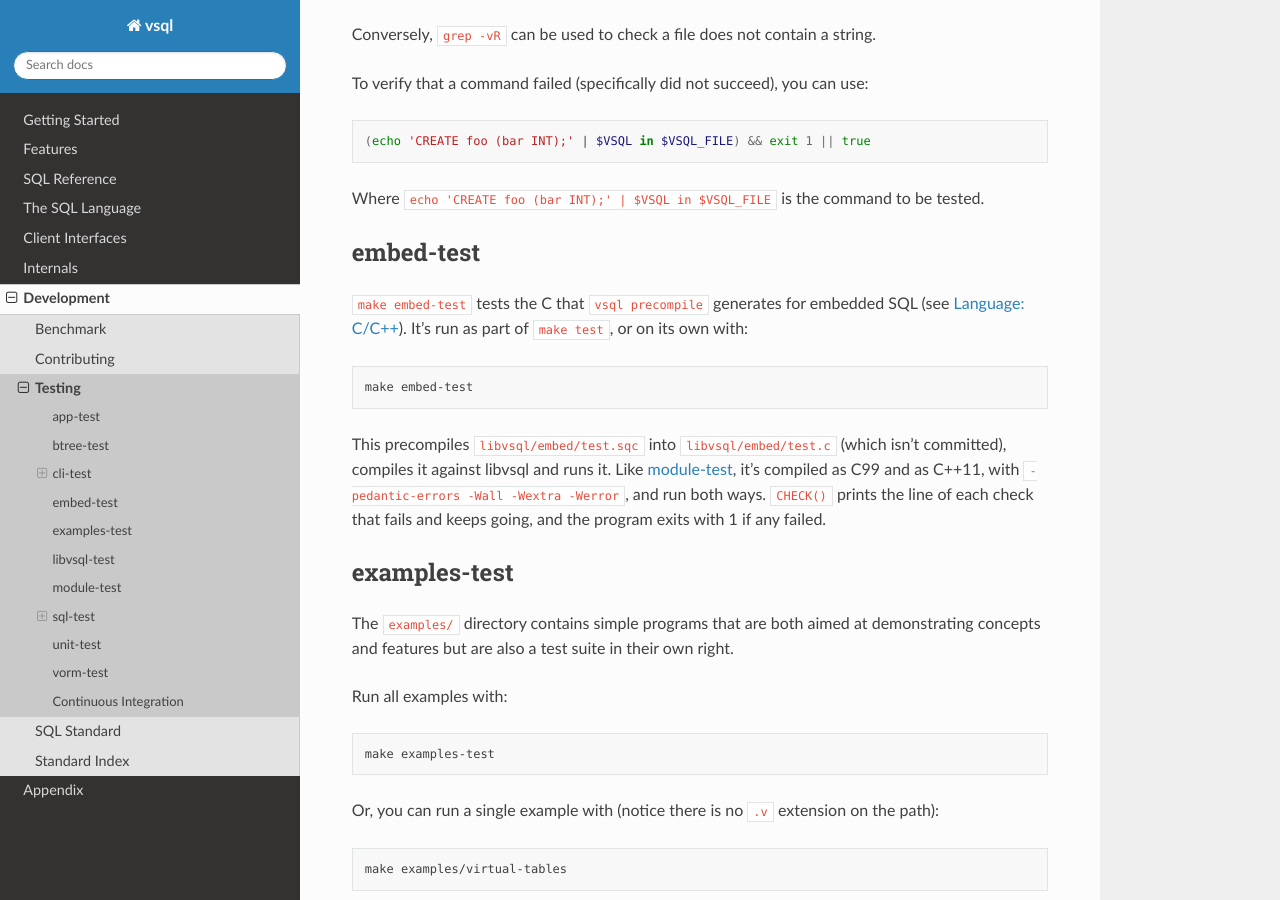
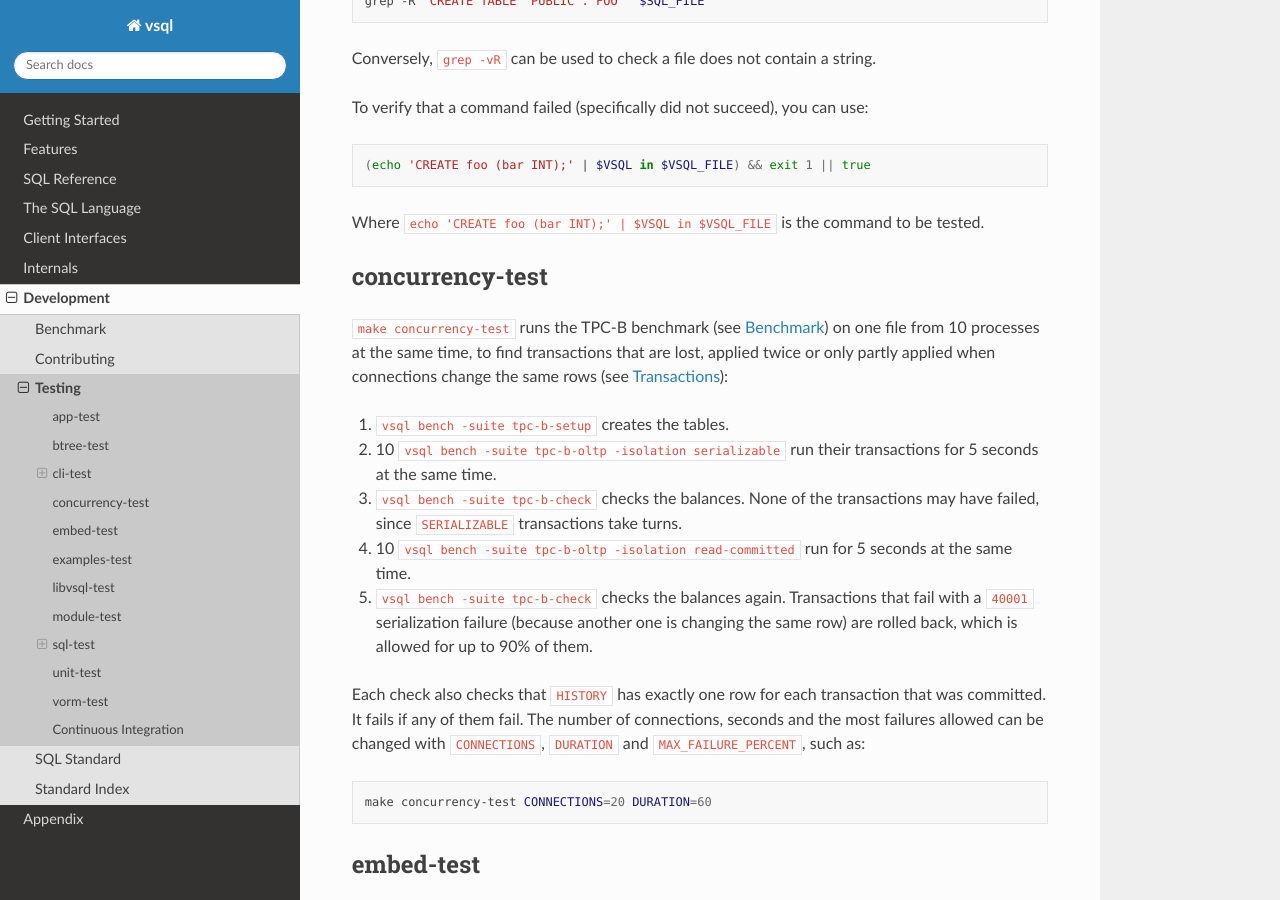
Before and after one commit to elliotchance/vsql, a Sphinx documentation site: the page built from docs/testing.rst, in a window 1280 px wide and 900 px high, scrolled down 4059 px. Built offline with Sphinx 7.4.7 and the Read the Docs theme 3.1.0, drawn with Linux system fonts in a browser that asks for light colours.

Commit message:
tests: Add concurrency-test with 10 connections running TPC-B
"make concurrency-test" (part of "make test") runs "vsql bench -suite
tpc-b-setup" on a file, then 10 "vsql bench -suite tpc-b-oltp" processes on it
at the same time for 5 seconds at SERIALIZABLE, then "vsql bench -suite
tpc-b-check", then 10 more at READ COMMITTED and another check. None of the
SERIALIZABLE transactions may fail, since they take turns. Up to 90% of the
READ COMMITTED ones may fail with 40001 (they change the same rows). Each check
fails if the balances don't add up, or if HISTORY doesn't have exactly one row
for each transaction that was committed, which would mean a transaction was
lost or applied twice. CONNECTIONS, DURATION and MAX_FAILURE_PERCENT can be
changed.

tpc-b-oltp now counts a transaction that fails with a 40001 serialization
failure (and was rolled back) as serialization_failures and carries on with
the next one, instead of stopping. There are a lot of them at -size 1, since
every transaction updates the only row of BRANCHES.

Co-Authored-By: Claude Opus 5.5 <noreply@anthropic.com>

```diff
--- a/docs/testing.rst
+++ b/docs/testing.rst
@@ -165,6 +165,35 @@ To verify that a command failed (specifically did not succeed), you can use:
 
 Where ``echo 'CREATE foo (bar INT);' | $VSQL in $VSQL_FILE`` is the command to
 be tested.
+
+concurrency-test
+----------------
+
+``make concurrency-test`` runs the TPC-B benchmark (see :doc:`benchmark`) on
+one file from 10 processes at the same time, to find transactions that are
+lost, applied twice or only partly applied when connections change the same
+rows (see :doc:`transactions`):
+
+1. ``vsql bench -suite tpc-b-setup`` creates the tables.
+2. 10 ``vsql bench -suite tpc-b-oltp -isolation serializable`` run their
+   transactions for 5 seconds at the same time.
+3. ``vsql bench -suite tpc-b-check`` checks the balances. None of the
+   transactions may have failed, since ``SERIALIZABLE`` transactions take turns.
+4. 10 ``vsql bench -suite tpc-b-oltp -isolation read-committed`` run for 5
+   seconds at the same time.
+5. ``vsql bench -suite tpc-b-check`` checks the balances again. Transactions
+   that fail with a ``40001`` serialization failure (because another one is
+   changing the same row) are rolled back, which is allowed for up to 90% of
+   them.
+
+Each check also checks that ``HISTORY`` has exactly one row for each
+transaction that was committed. It fails if any of them fail. The number of
+connections, seconds and the most failures allowed can be changed with
+``CONNECTIONS``, ``DURATION`` and ``MAX_FAILURE_PERCENT``, such as:
+
+.. code-block:: sh
+
+   make concurrency-test CONNECTIONS=20 DURATION=60
 
 embed-test
 ----------
```
Also changed, not shown: docs/benchmark.rst (+10 -2 lines), 7 other files.
